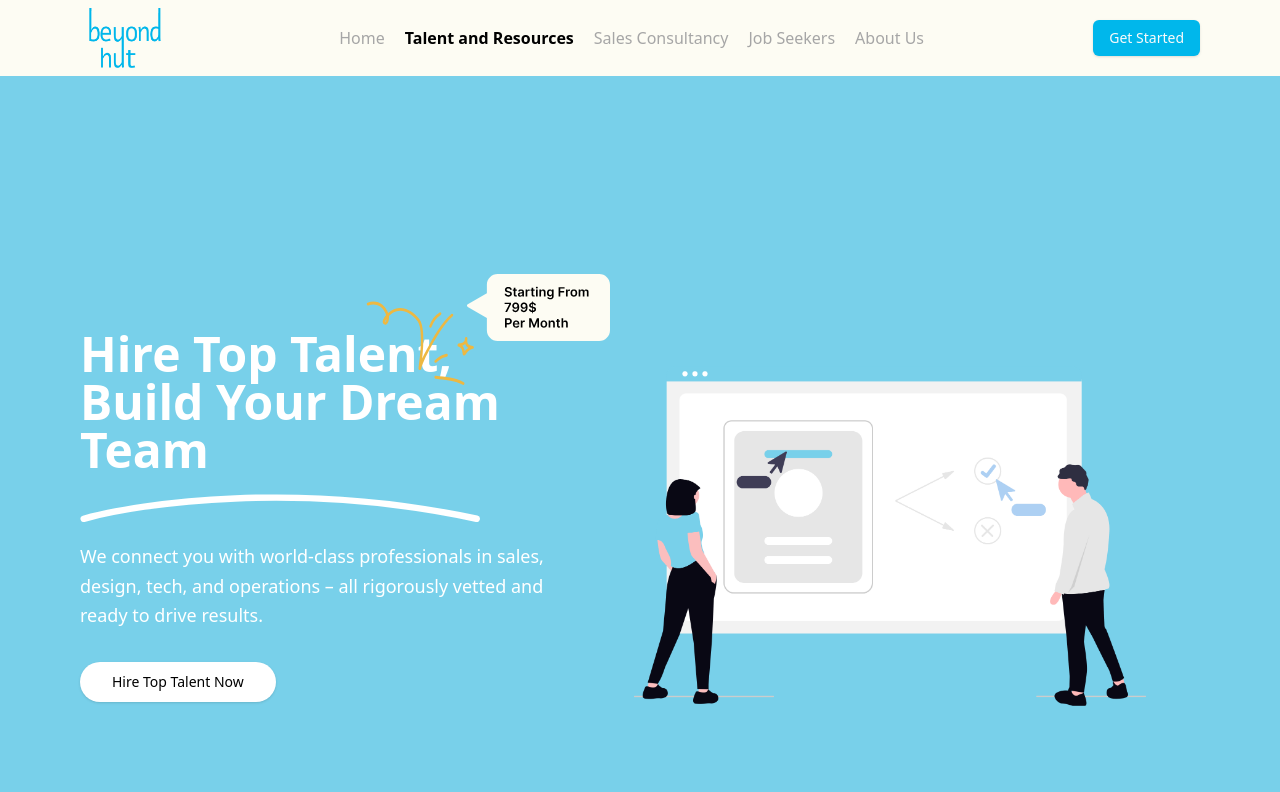
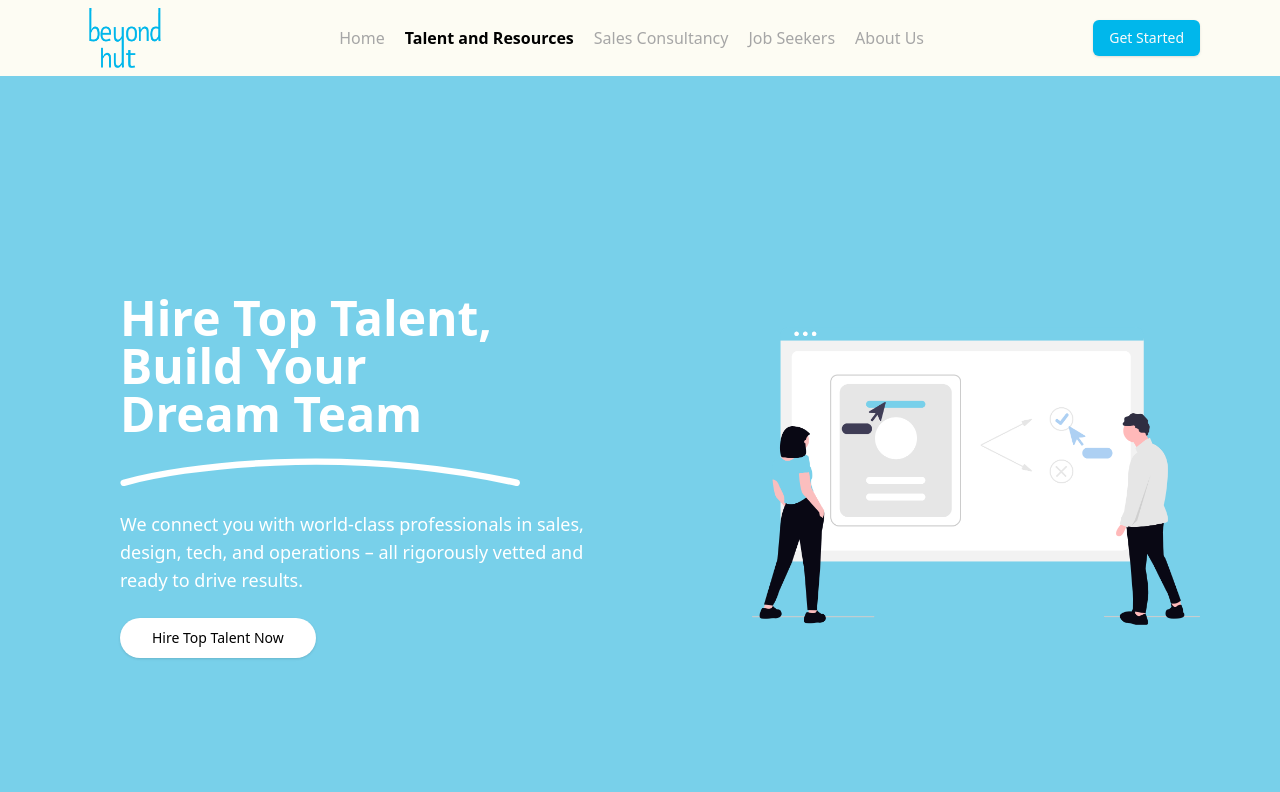
Before and after one commit to Saith-Ahmad/webwork, a Next.js app: page /talent-outsourcing in a window 1280 px wide. Shown: the top 792 px of the page. Built offline with nearby package versions, Linux system fonts and the light colour scheme.

Commit message:
styling changes

```diff
--- a/components/global/footer.tsx
+++ b/components/global/footer.tsx
@@ -33,7 +33,7 @@ const Footer = () => {
             });
 
             if (response) {
-                console.log("Email sent successfully");
+                console.log("Subscribe");
                 setEmail('');          // Clear the input field
                 setIsSend(true);       // Show success message
 
@@ -92,7 +92,7 @@ const Footer = () => {
                         <ul className="space-y-2">
                             {
                                 footerLinks1.map((link, i) => (
-                                    <li key={i}><a className="hover:text-white hover:cursor-pointer">{link.name}</a></li>
+                                    <li key={i}><a className="">{link.name}</a></li>
                                 ))
                             }
                         </ul>
@@ -104,7 +104,7 @@ const Footer = () => {
                         <ul className="space-y-2">
                             {
                                 footerLinks2.map((link, i) => (
-                                    <li key={i}><a className="hover:text-white hover:cursor-pointer">{link.name}</a></li>
+                                    <li key={i}><a className="">{link.name}</a></li>
                                 ))
                             }
                         </ul>
@@ -116,7 +116,7 @@ const Footer = () => {
 
                     <FadeInLeft distance={20} duration={1} once={false}>
 
-                        <p className='text-white'>© 2025 BeyondHut. Copyright and rights reserved</p>
+                        <p className='text-white'>© 2025 Beyond Hut. Copyright and rights reserved</p>
                     </FadeInLeft>
 
                     <FadeInTop duration={1} once={false}>
--- a/components/pages/Home/Testimonials.tsx
+++ b/components/pages/Home/Testimonials.tsx
@@ -26,10 +26,9 @@ function Testimonials() {
 
                             <div>
                                 <div className="flex gap-[1px]">
-                                    {[...Array(4)].map((_, i) => (
-                                        <img src='/assets/star.svg' className='w-[20px]' key={i}/>
-                                    ))}
-                                    <img src='/assets/star1.svg' className='w-[20px]' />
+                                    {[...Array(5)].map((_, i) => (
+                                            <img src='/assets/star.svg' className='w-[20px]' key={i}/>
+                                        ))}
                                 </div>
                             </div>
                         </div>
--- a/components/pages/Home/WhyChoose.tsx
+++ b/components/pages/Home/WhyChoose.tsx
@@ -4,7 +4,7 @@ import React from 'react'
 
 function WhyChoose() {
     return (
-        <div className='container mt-32'>
+        <div className="container mt-32 flex flex-col gap-5">
             <FadeInBottom once={false} duration={0.5} distance={30} >
 
                 <h2 className='md:text-4xl text-3xl text-center font-semibold'>Why Choose Beyond Hut?</h2>
--- a/components/pages/TalentOutsourcing/Hero.tsx
+++ b/components/pages/TalentOutsourcing/Hero.tsx
@@ -8,71 +8,44 @@ import React from 'react'
 
 function TalentOutsourcingHero() {
     return (
-        <div className='relative min-h-[110vh] bg-[#78D0EA] flex items-center justify-between pt-10 md:pt-0'>
-            <div className='container space-y-10 flex flex-col md:flex-row justify-between items-center'>
-
+                <div className='min-h-[100vh] pb-20 md:pb-0 relative md:min-h-[100vh] bg-[#78D0EA] flex items-center justify-between pt-10 md:pt-0'>
+            <div className='container flex flex-col md:flex-row justify-between items-center'>
                 {/* Left Side Content */}
-                <div className='relative flex flex-col gap-5'>
+                <div className='md:p-10 p-3 flex flex-col gap-2 md:w-[50%]'>
                     <FadeInLeft duration={1} distance={70} once={false}>
-                        <h1 className='text-4xl md:text-5xl font-bold text-white max-w-[450px] relative'>
-                            Hire Top Talent, <br /> Build Your Dream Team
-                            {/* Adjusted Yellow Vector Position */}
-                            <div className='absolute -top-14 -right-0 md:-top-18 md:-right-20 md:max-w-[250px] max-w-[200px]'>
-                                <Image
-                                    src='/assets/Group%2048095464.svg'
-                                    alt='Yellow Decorative Vector'
-                                    width={100}
-                                    height={100}
-                                    className='w-full'
-                                />
-                            </div>
+                        <h1 className='text-4xl md:text-5xl font-bold text-white md:max-w-[600px]'>
+                            Hire Top Talent, <br /> Build Your <br /> Dream Team
                         </h1>
-                        {/* </div> */}
                     </FadeInLeft>
 
-                    {/* Underline SVG */}
-                    <div className='w-[90%] max-w-[400px]'>
-                        <FadeInBottom once={false} duration={0.9}>
-                            <Image
-                                alt='Underline Decoration'
-                                src='/assets/line.svg'
-                                width={400}
-                                height={10}
-                                className='w-full'
-                            />
+                    <FadeInBottom duration={1} distance={40}>
+                        <div className='max-w-[500px] mt-3'>
+                            <Image alt='Remote Talent Acquisition' src={'/assets/line.svg'} width={400} height={10} />
+                        </div>
                     </FadeInBottom>
-                    </div>
 
-                    <p className='text-white text-lg leading-relaxed max-w-[500px]'>
+                    <p className='text-white font-medium text-lg mt-4 max-w-[500px]'>
                         We connect you with world-class professionals in sales, design, tech, and operations – all rigorously vetted and ready to drive results.
                     </p>
 
-                    <FadeInBottom once={false} duration={0.5}>
                     <Link href='/get-started'>
-                            <Button className='self-start mt-3 bg-white text-black rounded-full hover:bg-black hover:text-white' size='lg'>
+                        <Button size={'lg'} className='self-start mt-4 bg-white text-black rounded-full hover:bg-black hover:text-white'>
                             Hire Top Talent Now
                         </Button>
                     </Link>
-                    </FadeInBottom>
                 </div>
 
                 {/* Right Side Illustration */}
-                <div className='w-full max-w-lg mx-auto relative'>
+                <div className='md:max-w-[40%]'>
                     <FadeInRight once={false} duration={1}>
-                        <Image
-                            alt='Remote Talent Acquisition'
-                            src='/assets/talentoutsourcehero.png'
-                            width={800}
-                            height={600}
-                            className='w-full h-auto'
-                        />
+                        <Image alt='Remote Talent Acquisition' src={'/assets/talentoutsourcehero.png'} width={800} height={600} className='w-full h-auto' />
                     </FadeInRight>
                 </div>
             </div>
 
             {/* Background Shape */}
-            <div className='absolute inset-x-0 -bottom-2 w-full'>
-                <img src='/assets/shape_hero.svg' className='w-full object-cover' />
+            <div className='w-[100vw] absolute md:-bottom-10 -bottom-[5px] right-0'>
+                <img src='/assets/shape_hero.svg' className='w-[100vw]' />
             </div>
         </div>
     )
```
Also changed, not shown: components/pages/Home/WhatWeDo.tsx (+42 -18 lines). Lines whose indentation alone changed are shown as unchanged.
